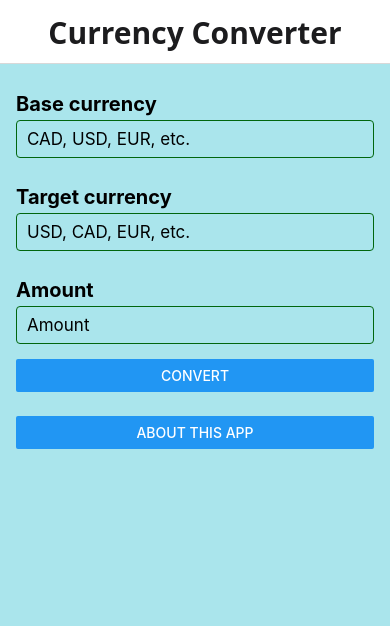
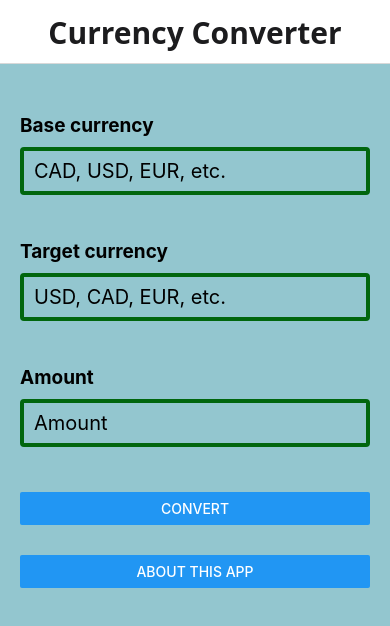
Before and after one commit to Ibrahimdur1989/A2_Ebrahim_AlSerri, a React Native app: screen /Main in a window 390 px wide. Shown: the top 626 px of the page. Built offline with nearby package versions, Linux system fonts and the light colour scheme.

Commit message:
More Update in MainScreen Style

```diff
--- a/screens/MainScreen.js
+++ b/screens/MainScreen.js
@@ -106,7 +106,7 @@ function MainScreen() {
                 onChangeText={setAmount}
                 keyboardType="numeric"/>
 
-            <View>
+            <View style={styles.aboutButton}>
                 <Button title="Convert" onPress={handleConvert} />
             </View>
 
@@ -128,21 +128,21 @@ function MainScreen() {
 const styles = StyleSheet.create({
     container: {
         flexGrow: 1,
-        padding: 16,
-        backgroundColor: "#aae5ecff"
+        padding: 20,
+        backgroundColor: "#93c6cfff"
     },
 
 
     label: {
-        marginTop: 12,
-        fontSize: 20,
-        marginBottom: 4,
+        marginTop: 30,
+        fontSize: 19,
+        marginBottom: 10,
         fontWeight: 'bold',
     },
 
     input: {
-        borderWidth: 1,
-        fontSize: 17,
+        borderWidth: 4,
+        fontSize: 20,
         borderColor: '#01660eff',
         padding: 8,
         borderRadius: 4,
@@ -160,7 +160,7 @@ const styles = StyleSheet.create({
     },
 
     aboutButton: {
-        marginTop: 24,
+        marginTop: 30,
     }
 });
 
```
